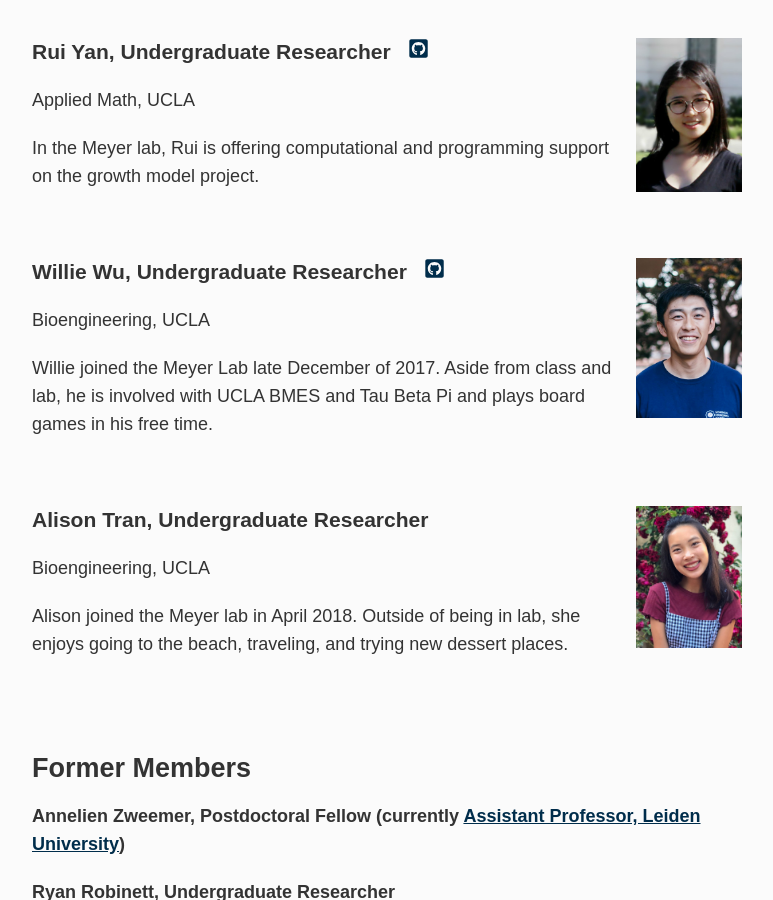
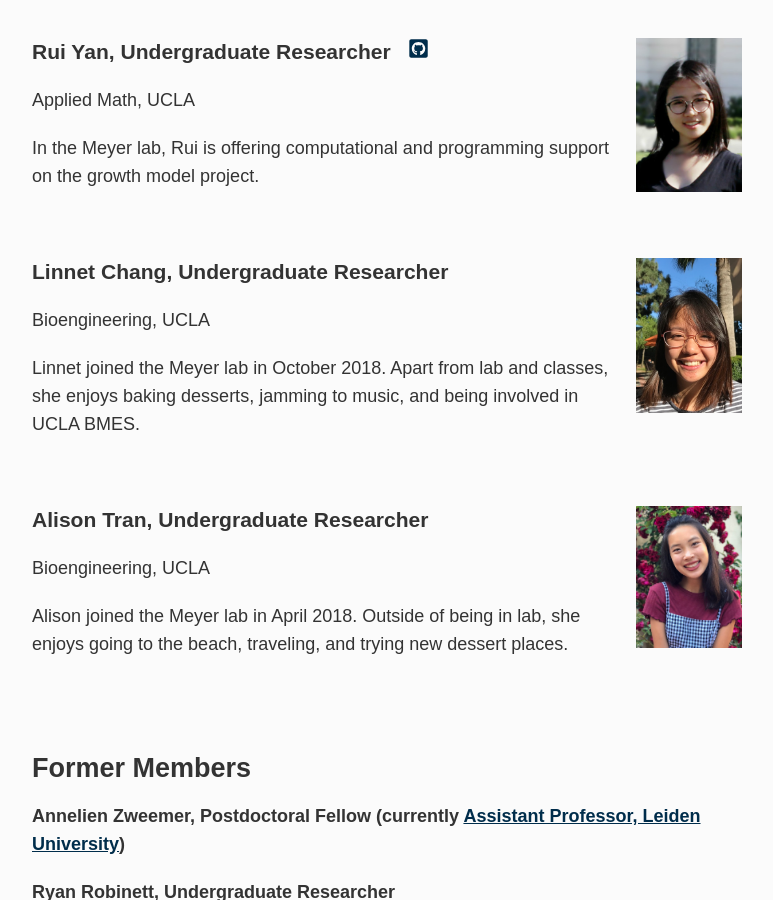
Before and after one commit to meyer-lab/asmlab.org, a Jekyll site: the page built from team/index.md, in a window 1280 px wide and 900 px high, scrolled down 3602 px. Shown: the whole window, without its empty margins (253-1026 px from the left). Built offline with Jekyll 4.4.1, drawn with Linux system fonts in a browser that asks for light colours; some web fonts are replaced.

Commit message:
Update index.md (#27)
Fixes #26

```diff
--- a/team/index.md
+++ b/team/index.md
@@ -93,12 +93,12 @@ In the Meyer lab, Rui is offering computational and programming support on the g
 
 <br />
 
-<div class="span_2 right"><img src="/public/photos/wwu.jpg" width="120px" alt="Willie's picture" /></div>
+<div class="span_2 right"><img src="/public/photos/lchang.jpg" width="120px" alt="Linnet's picture" /></div>
 
-### Willie Wu, Undergraduate Researcher&nbsp;&nbsp;&nbsp;<a href="https://github.com/williew17"><svg class="svg-icon"><use xlink:href="#fa-github"></use></svg></a>
+### Linnet Chang, Undergraduate Researcher
 Bioengineering, UCLA
 
-Willie joined the Meyer Lab late December of 2017. Aside from class and lab, he is involved with UCLA BMES and Tau Beta Pi and plays board games in his free time.
+Linnet joined the Meyer lab in October 2018. Apart from lab and classes, she enjoys baking desserts, jamming to music, and being involved in UCLA BMES.
 
 <br />
 
```
